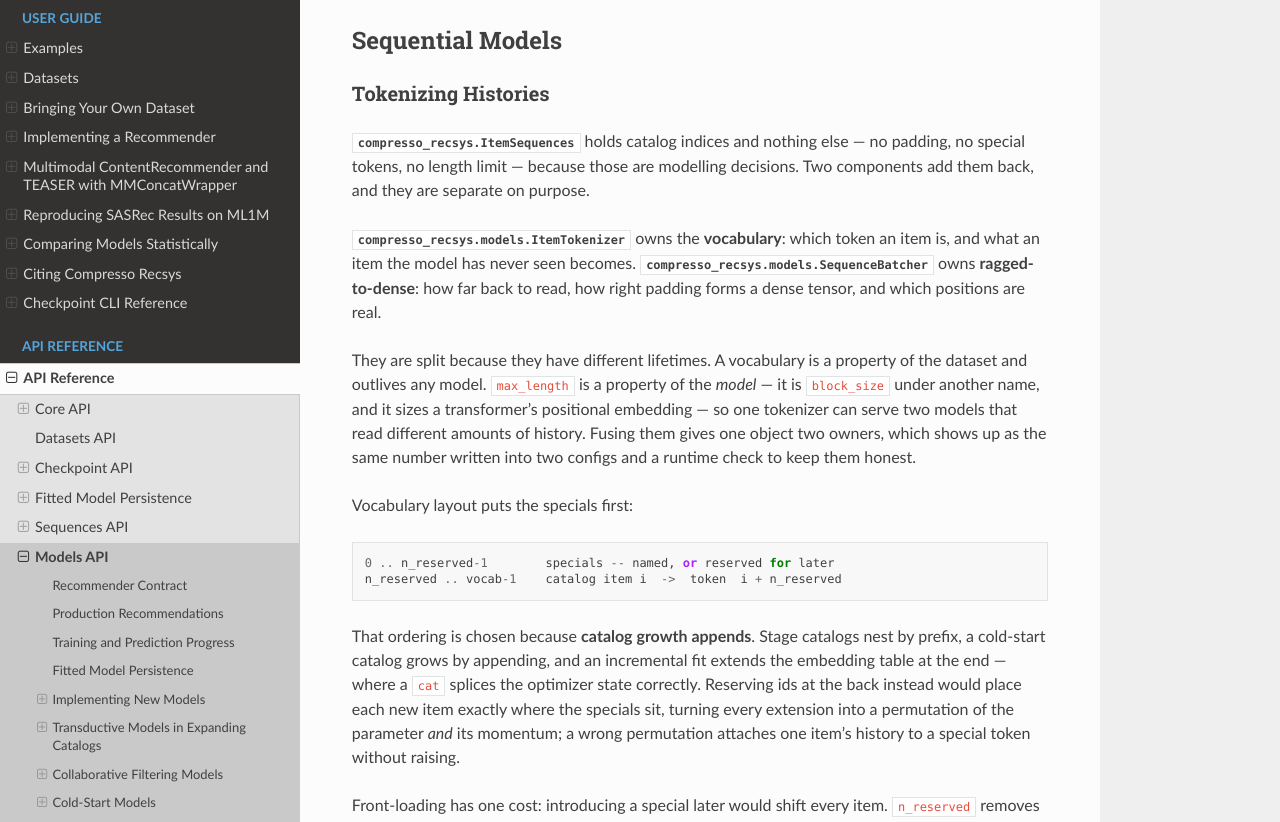
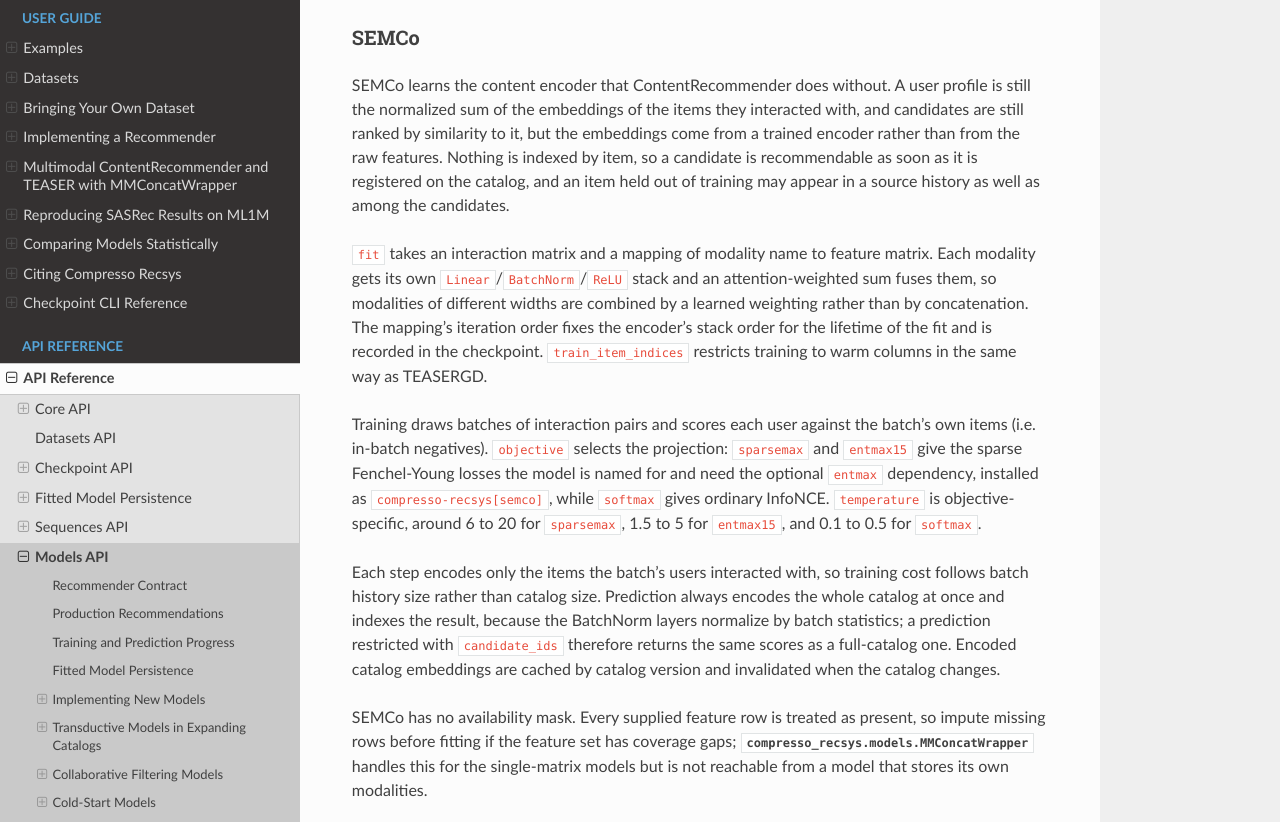
Before and after one commit to zombak79/compresso-recsys, a Sphinx documentation site: the page built from docs/source/api/models.rst, in a window 1280 px wide and 1400 px high, scrolled down 25531 px. Shown: the part 236-1058 px from the top of the window. Built offline with Sphinx 7.4.7 and the Read the Docs theme 3.1.0, drawn with Linux system fonts in a browser that asks for light colours; some of the changed text lies outside the part shown.

Commit message:
Add SEMCo docs, changelog and packaging

```diff
--- a/docs/source/api/models.rst
+++ b/docs/source/api/models.rst
@@ -1169,6 +1169,58 @@ See :doc:`../citing` for the original TEASER paper.
 .. autoclass:: compresso_recsys.models.TEASERGDTrainer
    :members:
 
+SEMCo
+~~~~~
+
+SEMCo learns the content encoder that ContentRecommender does without. A user
+profile is still the normalized sum of the embeddings of the items they
+interacted with, and candidates are still ranked by similarity to it, but the
+embeddings come from a trained encoder rather than from the raw features.
+Nothing is indexed by item, so a candidate is recommendable as soon as it is
+registered on the catalog, and an item held out of training may appear in a
+source history as well as among the candidates.
+
+``fit`` takes an interaction matrix and a mapping of modality name to feature
+matrix. Each modality gets its own ``Linear``/``BatchNorm``/``ReLU`` stack and
+an attention-weighted sum fuses them, so modalities of different widths are
+combined by a learned weighting rather than by concatenation. The mapping's
+iteration order fixes the encoder's stack order for the lifetime of the fit and
+is recorded in the checkpoint. ``train_item_indices`` restricts training to warm
+columns in the same way as TEASERGD.
+
+Training draws batches of interaction pairs and scores each user against the
+batch's own items (i.e. in-batch negatives). ``objective`` selects
+the projection: ``sparsemax`` and ``entmax15`` give the sparse Fenchel-Young
+losses the model is named for and need the optional ``entmax`` dependency,
+installed as ``compresso-recsys[semco]``, while ``softmax`` gives ordinary
+InfoNCE. ``temperature`` is objective-specific, around 6 to 20 for
+``sparsemax``, 1.5 to 5 for ``entmax15``, and 0.1 to 0.5 for ``softmax``.
+
+Each step encodes only the items the batch's users interacted with, so training
+cost follows batch history size rather than catalog size. Prediction always
+encodes the whole catalog at once and indexes the result, because the BatchNorm
+layers normalize by batch statistics; a prediction restricted with
+``candidate_ids`` therefore returns the same scores as a full-catalog one.
+Encoded catalog embeddings are cached by catalog version and invalidated when
+the catalog changes.
+
+SEMCo has no availability mask. Every supplied feature row is treated as
+present, so impute missing rows before fitting if the feature set has coverage
+gaps; :class:`compresso_recsys.models.MMConcatWrapper` handles this for the
+single-matrix models but is not reachable from a model that stores its own
+modalities.
+
+See :doc:`../citing` for the SEMCo paper.
+
+.. autoclass:: compresso_recsys.models.SEMCoConfig
+   :members:
+
+.. autoclass:: compresso_recsys.models.SEMCo
+   :members:
+
+.. autoclass:: compresso_recsys.models.SEMCoTrainer
+   :members:
+
 Sequential Models
 -----------------
 
```
Also changed, not shown: CHANGELOG.md (+19 -0 lines), README.md (+2 -2 lines), docs/source/citing.rst (+15 -0 lines), pyproject.toml (+9 -3 lines).
